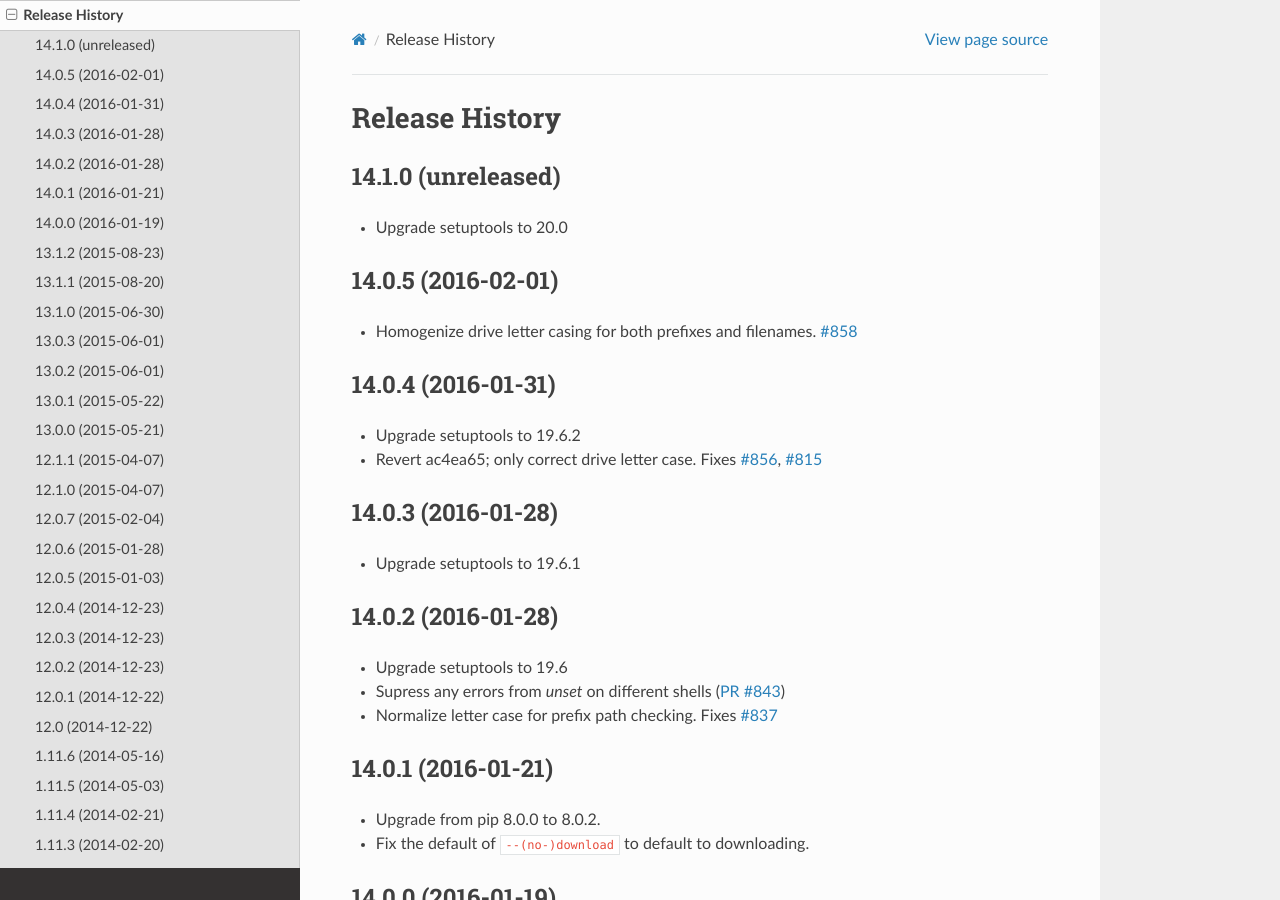
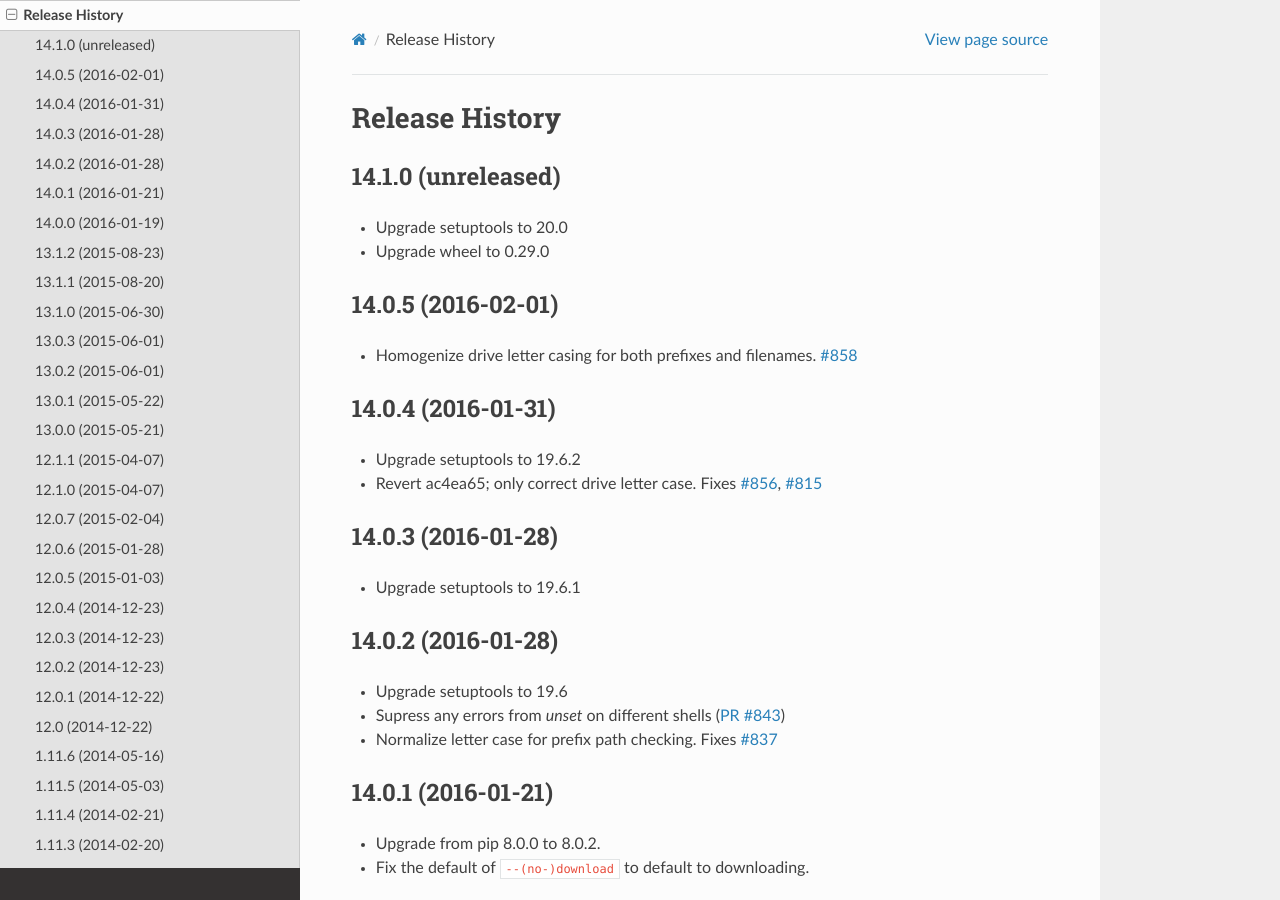
Before and after one commit to pypa/virtualenv, a Sphinx documentation site: the page built from docs/changes.rst, in a window 1280 px wide and 900 px high. Built offline with Sphinx 7.4.7 and the Read the Docs theme 2.0.0, drawn with Linux system fonts in a browser that asks for light colours.

Commit message:
Upgrade wheel to 0.29.0

```diff
--- a/docs/changes.rst
+++ b/docs/changes.rst
@@ -5,6 +5,8 @@
 -------------------
 
 * Upgrade setuptools to 20.0
+
+* Upgrade wheel to 0.29.0
 
 
 14.0.5 (2016-02-01)
```
Also changed, not shown: 2 other files.
